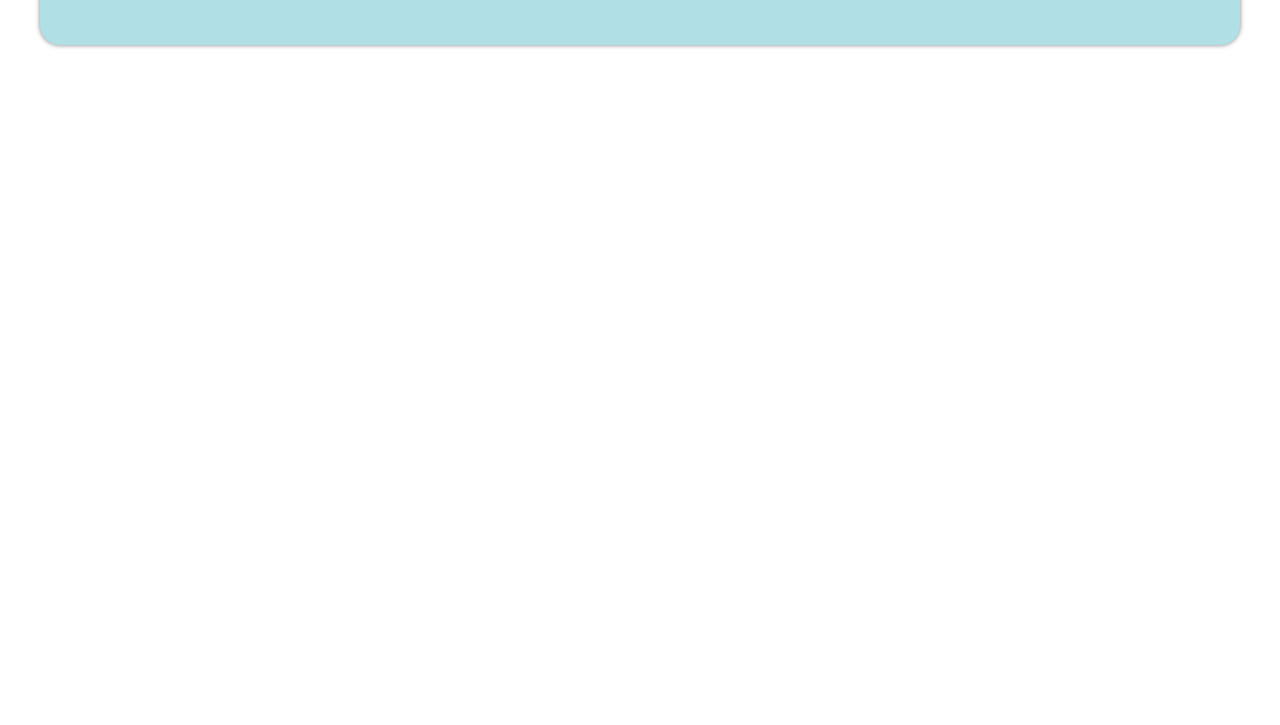
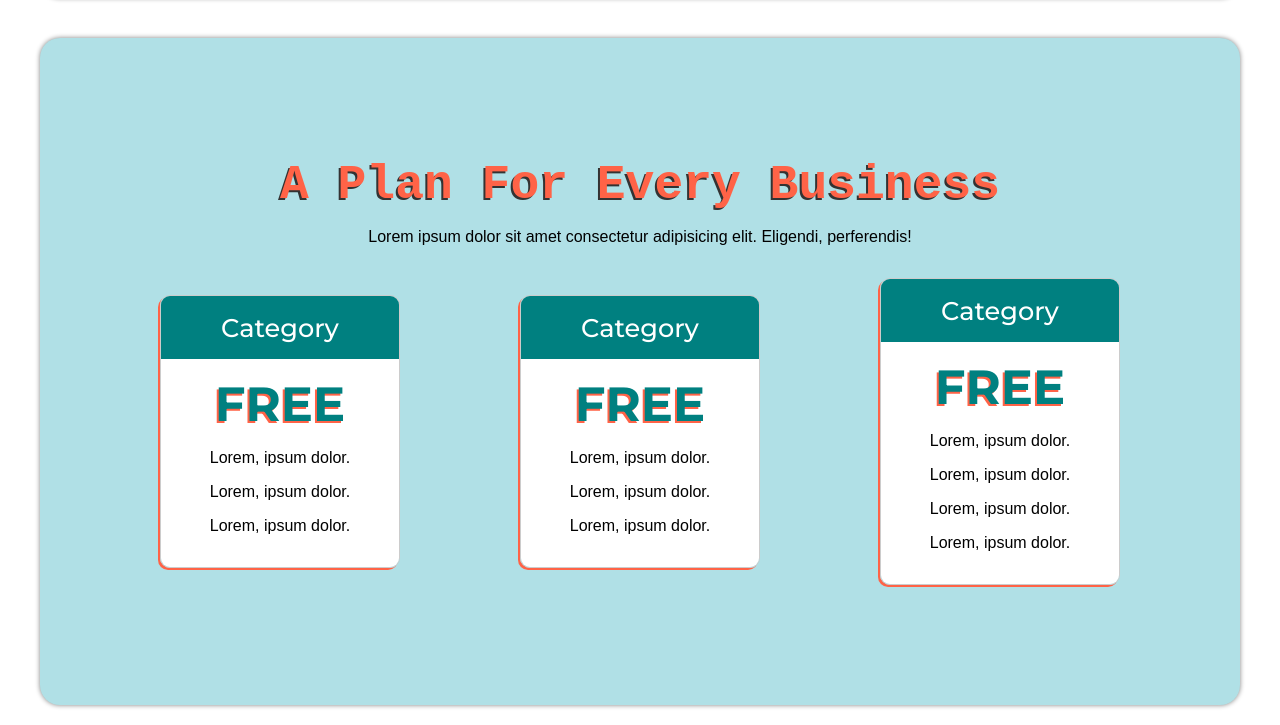
Before and after one commit to rohnshrma/rishabh_web_dev, a plain HTML site: page css site/index.html in a window 1280 px wide. Shown: the part 2072-2797 px from the top of the page. Before the commit the page ends 2157 px from the top, so only its background shows below. Drawn offline with Linux system fonts and the light colour scheme.

Commit message:
Add skills and pricing sections with responsive styling

```diff
--- a/css site/index.html
+++ b/css site/index.html
@@ -19,6 +19,28 @@
       <img src="./images/mountain.png" class="mountain" alt="mountain" />
     </div>
 
+    <div id="skills" class="wrapper">
+      <h2 class="l-2">What i know ?</h2>
+
+      <div class="row">
+        <div class="skill">
+          <i class="fa-brands fa-html5"></i>
+          <h2>HTML</h2>
+          <p>Lorem ipsum dolor sit amet consectetur adipisicing elit. Ad sed</p>
+        </div>
+        <div class="skill">
+          <i class="fa-brands fa-css3"></i>
+          <h2>CSS</h2>
+          <p>Lorem ipsum dolor sit amet consectetur adipisicing elit. Ad sed</p>
+        </div>
+        <div class="skill">
+          <i class="fa-brands fa-js"></i>
+          <h2>Javascript</h2>
+          <p>Lorem ipsum dolor sit amet consectetur adipisicing elit. Ad sed</p>
+        </div>
+      </div>
+    </div>
+
     <div id="main" class="wrapper">
       <img
         src="https://static.vecteezy.com/system/resources/thumbnails/043/210/041/small_2x/portrait-of-a-confident-young-black-man-for-lifestyle-or-fashion-marketing-free-photo.jpeg"
@@ -32,6 +54,56 @@
       </p>
 
       <a class="btn" href="mailto:rohn11shrma@gmail.com">CONNECT</a>
+    </div>
+
+    <div id="pricing" class="wrapper">
+      <h2 class="l-2">A Plan For Every Business</h2>
+      <p>
+        Lorem ipsum dolor sit amet consectetur adipisicing elit. Eligendi,
+        perferendis!
+      </p>
+      <div class="row">
+        <div class="col">
+          <div class="card">
+            <div class="card-header">
+              <h4 class="card-title">Category</h4>
+            </div>
+            <div class="card-body">
+              <h3 class="card-price">FREE</h3>
+              <p>Lorem, ipsum dolor.</p>
+              <p>Lorem, ipsum dolor.</p>
+              <p>Lorem, ipsum dolor.</p>
+            </div>
+          </div>
+        </div>
+        <div class="col">
+          <div class="card">
+            <div class="card-header">
+              <h4 class="card-title">Category</h4>
+            </div>
+            <div class="card-body">
+              <h3 class="card-price">FREE</h3>
+              <p>Lorem, ipsum dolor.</p>
+              <p>Lorem, ipsum dolor.</p>
+              <p>Lorem, ipsum dolor.</p>
+            </div>
+          </div>
+        </div>
+        <div class="col">
+          <div class="card">
+            <div class="card-header">
+              <h4 class="card-title">Category</h4>
+            </div>
+            <div class="card-body">
+              <h3 class="card-price">FREE</h3>
+              <p>Lorem, ipsum dolor.</p>
+              <p>Lorem, ipsum dolor.</p>
+              <p>Lorem, ipsum dolor.</p>
+              <p>Lorem, ipsum dolor.</p>
+            </div>
+          </div>
+        </div>
+      </div>
     </div>
 
     <div id="contact" class="wrapper">
--- a/css site/style.css
+++ b/css site/style.css
@@ -143,3 +143,76 @@ p {
   left: 200px;
   bottom: 300px;
 }
+
+#skills .row {
+  display: flex;
+  margin-top: 2rem;
+  justify-content: space-between;
+}
+#skills .skill {
+  padding: 2rem;
+  width: 25%;
+  border-radius: 10px;
+}
+#skills .skill p {
+  margin: 0;
+}
+
+#skills .skill:hover {
+  background-color: #fff;
+  transition: 0.3s ease-in;
+  box-shadow: -2px 2px 0 tomato;
+}
+
+#skills .skill i {
+  color: teal;
+  font-size: 4rem;
+  margin-bottom: 1rem;
+}
+
+#skills .skill:hover i {
+  transition: 0.3s ease-in;
+  transform: rotate(360deg);
+  text-shadow: -2px 2px 0 tomato;
+}
+
+#pricing .row {
+  text-align: center;
+  margin-top: 2rem;
+  display: flex;
+  justify-content: space-between;
+  align-items: center;
+}
+#pricing .row .col {
+  width: 25%;
+}
+#pricing .row .col .card {
+  box-shadow: -2px 2px 0 tomato;
+  border-radius: 10px;
+  overflow: hidden;
+  border: 0.5px solid #ccc;
+}
+
+#pricing .row .col .card-header {
+  padding: 1rem;
+  background-color: teal;
+  color: #fff;
+}
+#pricing .row .col .card-body {
+  padding: 1rem;
+  background-color: #fff;
+}
+#pricing .row .col .card-body .card-price {
+  font-weight: 700;
+  color: teal;
+  text-shadow: -2px 2px 0 tomato;
+  font-size: 3rem;
+}
+#pricing .row .col .card-header .card-title {
+  font-size: 1.6rem;
+  font-weight: 500;
+}
+
+#pricing .row .col .card-header h4 {
+  margin: 0;
+}
```
